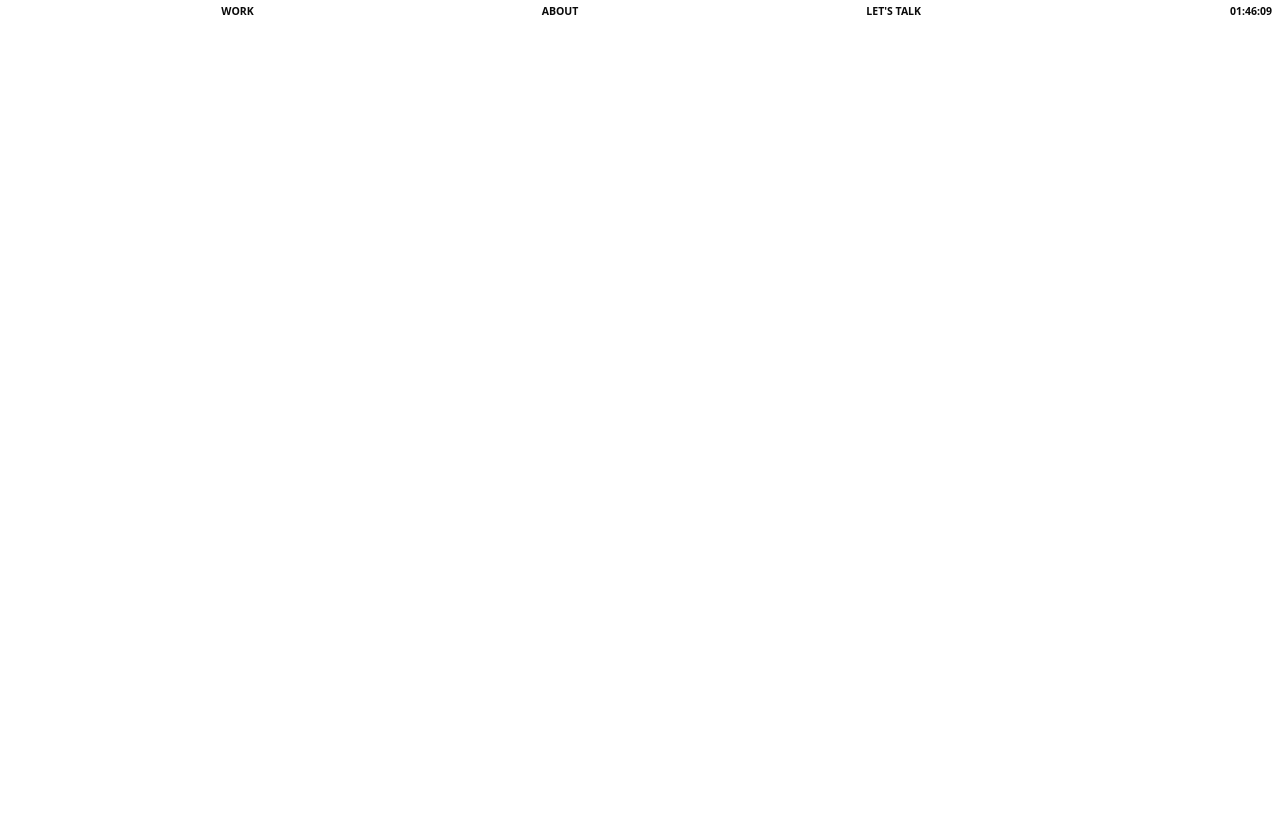
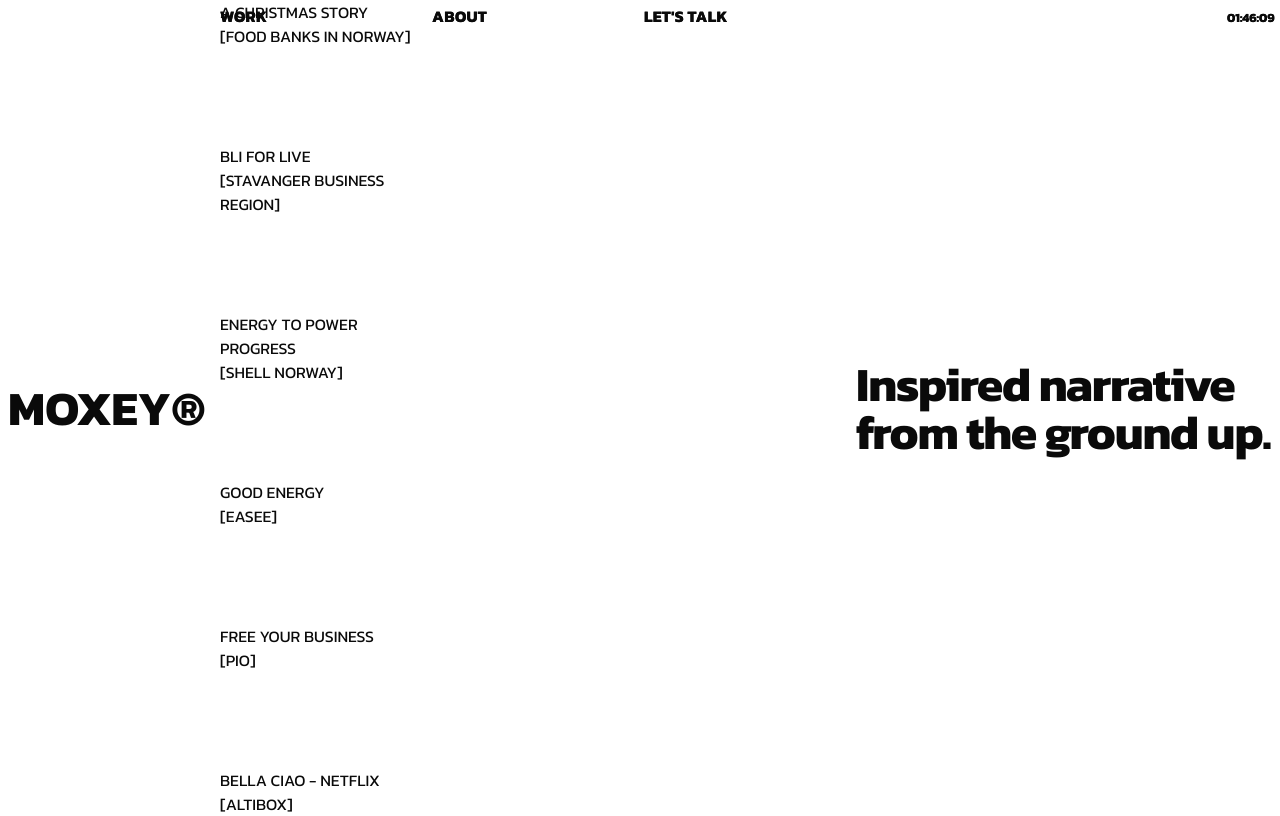
Before and after one commit to PauliusTaraskevicius/commercial-agency-website, a Next.js app: page / in a window 1280 px wide. Built offline with nearby package versions, Linux system fonts and the light colour scheme.

Commit message:
landing page

```diff
--- a/components/header.tsx
+++ b/components/header.tsx
@@ -1,14 +1,63 @@
+import Link from "next/link";
+import { Timer } from "./timer";
+
 const Header = () => {
   return (
-    <header className="fixed top-0 right-0 lg:left-0 transform lg:translate-x-1/6 flex justify-start py-1 px-2 bg-transparent">
-      <div className="flex justify-between">
-        <ul className="flex justify-end gap-14 md:justify-center items-center lg:gap-72 uppercase text-[10.5px] font-bold">
-          <li>Work</li>
-          <li>About</li>
-          <li>Let&apos;s talk</li>
-        </ul>
+    <header className="fixed top-0 left-0 w-full py-1 px-2 z-[2]">
+      <div className="grid grid-cols-12 gap-x-1 md:gap-x-2">
+        <div className="col-span-4 md:col-span-2 pt-1" />
+        <div className="md:col-span-2 col-span-3">
+          <Link
+            href="/work"
+            className="hover:text-muted-foreground whitespace-nowrap uppercase tracking-[0.02em]  font-bold"
+          >
+            Work
+          </Link>
+        </div>
+        <div className="md:col-span-2 col-span-3">
+          <Link
+            href="/about"
+            className="hover:text-muted-foreground whitespace-nowrap uppercase tracking-[0.02em] font-bold"
+          >
+            About
+          </Link>
+        </div>
+        <div className="md:col-span-2 max-md:col-span-2 max-md:flex max-md:justify-end">
+          <Link
+            href="/lets-talk"
+            className="hover:text-muted-foreground whitespace-nowrap uppercase tracking-[0.02em] font-bold"
+          >
+            Let&apos;s talk
+          </Link>
+        </div>
+        <div className="text-right max-md:hidden md:col-span-2 md:col-start-11 | js-display-time">
+          <span className="w-[45px] inline-block text-left whitespace-nowrap">
+            <Timer />
+          </span>
+        </div>
       </div>
     </header>
+    // <header className="fixed top-0 right-0 lg:left-0 transform lg:translate-x-1/6 flex justify-start pt-[30px] px-2 bg-transparent">
+    //   <div className="flex justify-between">
+    //     <ul className="flex justify-end gap-14 md:justify-center items-center lg:gap-72 uppercase text-[12.5px] font-bold ">
+    //       <Link href="/work" className="hover:text-muted-foreground transition">
+    //         <li>Work</li>
+    //       </Link>
+    //       <Link
+    //         href="/about"
+    //         className="hover:text-muted-foreground transition"
+    //       >
+    //         <li>About</li>
+    //       </Link>
+    //       <Link
+    //         href="/lets-talk"
+    //         className="hover:text-muted-foreground transition"
+    //       >
+    //         <li>Let&apos;s talk</li>
+    //       </Link>
+    //     </ul>
+    //   </div>
+    // </header>
   );
 };
 
--- a/components/layout-wrapper.tsx
+++ b/components/layout-wrapper.tsx
@@ -1,6 +1,6 @@
 const LayoutWrapper = ({ children }: { children: React.ReactNode }) => {
   return (
-    <div className="w-full max-w-screen-xl mx-auto flex flex-col">
+    <div className="fixed top-0 left-0 z-[0] w-full h-full">
       {children}
     </div>
   );
--- a/components/timer.tsx
+++ b/components/timer.tsx
@@ -18,7 +18,7 @@
   }
 
   return (
-    <div className="hidden lg:block py-1 px-2 uppercase text-[10.5px] font-bold">
+    <div className="hidden lg:block py-1 uppercase text-[12.5px] font-bold ">
       {time.toLocaleTimeString("en-US", {
         hour: "2-digit",
         minute: "2-digit",
--- a/src/app/globals.css
+++ b/src/app/globals.css
@@ -7,6 +7,15 @@
 @theme {
   --font-sans: var(--font-geist-sans);
   --font-mono: var(--font-geist-mono);
+}
+
+html,
+body,
+:root {
+  height: 100vh;
+  width: 100%;
+  margin: 0px;
+  padding: 0px;
 }
 
 :root {
--- a/src/app/layout.tsx
+++ b/src/app/layout.tsx
@@ -1,18 +1,11 @@
 import type { Metadata } from "next";
-import { Geist, Geist_Mono } from "next/font/google";
+import { Kanit } from "next/font/google";
 import "./globals.css";
 import Header from "../../components/header";
-import LayoutWrapper from "../../components/layout-wrapper";
-import { Timer } from "../../components/timer";
 
-const geistSans = Geist({
-  variable: "--font-geist-sans",
-  subsets: ["latin"],
-});
-
-const geistMono = Geist_Mono({
-  variable: "--font-geist-mono",
-  subsets: ["latin"],
+const kannit = Kanit({
+  subsets: ["latin", "latin-ext"],
+  weight: ["100", "200", "300", "400", "500", "600", "700", "800", "900"],
 });
 
 export const metadata: Metadata = {
@@ -28,16 +21,15 @@
   return (
     <html lang="en">
       <body
-        className={`${geistSans.variable} ${geistMono.variable} antialiased`}
+        className={`${kannit.className} antialiased`}
         suppressHydrationWarning
       >
-        <div className="flex">
-          <LayoutWrapper>
-            <Header />
-          </LayoutWrapper>
-          <Timer />
-        </div>
-        <main>{children}</main>
+        <Header />
+
+        <main className="flex-1 relative z-[1]">
+          <Header />
+          {children}
+        </main>
       </body>
     </html>
   );
--- a/src/app/page.tsx
+++ b/src/app/page.tsx
@@ -1,8 +1,65 @@
 
+
+const DUMMY_DATA = [
+  {
+    title: "A christmas story",
+    about: "Food banks in Norway",
+    time: "01:19",
+  },
+  {
+    title: "Bli for live",
+    about: "Stavanger business region",
+    time: "00:50",
+  },
+  {
+    title: "Energy to power progress",
+    about: "Shell Norway",
+    time: "03:31",
+  },
+  {
+    title: "Good energy",
+    about: "Easee",
+    time: "03:08",
+  },
+  {
+    title: "Free your business",
+    about: "PIO",
+    time: "02:24",
+  },
+  {
+    title: "Bella ciao - netflix",
+    about: "Altibox",
+    time: "04:11",
+  },
+];
 
 export default function Home() {
   return (
-    <div>
+    <div className="grid grid-cols-12 gap-x-2 h-screen px-2">
+
+      <div className="col-span-4 flex flex-1 items-center md:col-span-2 js-home-logo max-md:[&>*]:pointer-events-none">
+        <h1 className="relative text-3xl md:text-5xl font-bold">MOXEY&reg;</h1>
+        {/* <span className="absolute top-0 right-0 text-sm lg:text-lg">&reg;</span> */}
+      </div>
+
+      <div className="col-span-8 flex flex-col justify-evenly  md:col-span-2">
+        <div className="flex flex-col h-full justify-center space-y-[6rem] *:uppercase">
+          {DUMMY_DATA.map((item) => (
+            <div key={item.title}>
+              <h2>{item.title}</h2>
+              <span>[{item.about}]</span>
+            </div>
+          ))}
+        </div>
+      </div>
+
+      <div className="max-md:hidden relative -z-[10] col-span-4 col-start-9 font-exposure text-[32px] leading-[1.125] tracking-wide flex items-center max-w-[430px]">
+        <span className="flex text-3xl md:text-5xl font-bold tracking-tight items-center">
+          Inspired narrative from the ground up.
+        </span>
+      </div>
+
     </div>
+
   );
 }
```
